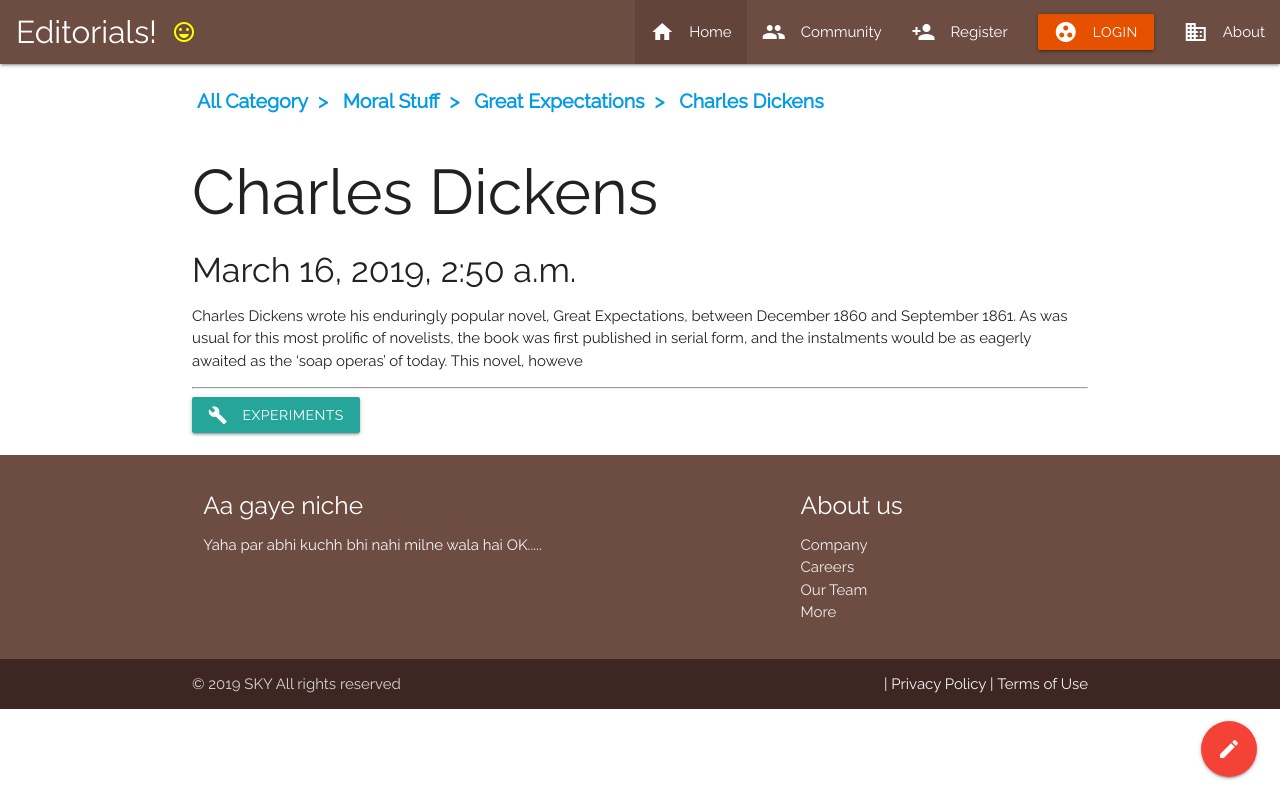
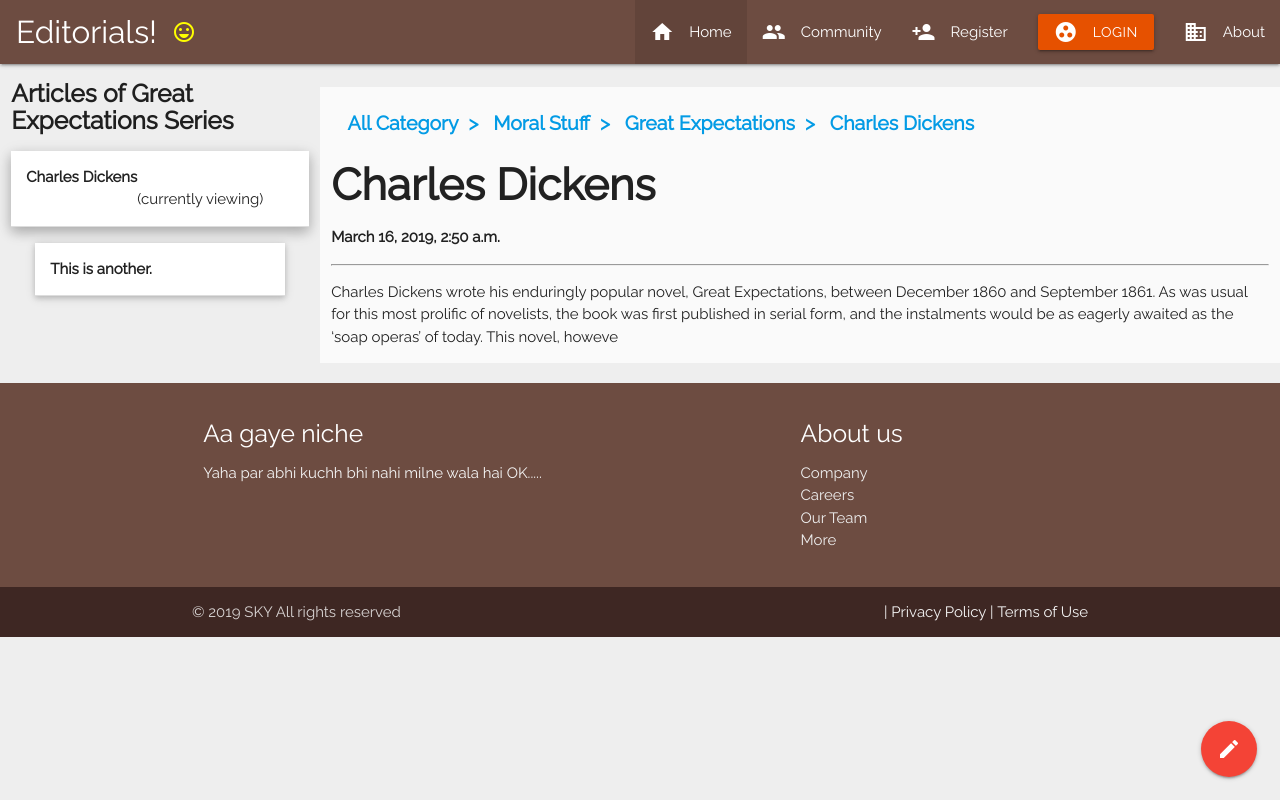
Before and after one commit to nsky80/editorial, a Django app: a page that uses mysite/main/templates/main/essay.html in a window 1280 px wide. Run offline with Django 3.2, Linux system fonts and the light colour scheme; data comes from the database, SQL or seed files in the repository; both versions use the stored data as it was after the commit; some libraries are stand-ins or nearby versions.

Commit message:
essay page modified with final look

```diff
--- a/mysite/main/templates/main/essay.html
+++ b/mysite/main/templates/main/essay.html
@@ -2,28 +2,56 @@
     {% block title %}{{essay.essay_title}}{% endblock %}
 
 {% block content %}
+
+    <!-- Page Layout here -->
+    <div class="row" >
+		<div class="col s12 m4 l3" >
+				<!-- Grey navigation panel -->
+			<ul class="collapsible popout">
+					<h5><b>Articles of {{essay.series_title}} Series</b></h5>
+					{% for ess in sidebar %}
+						{% if forloop.counter0 == this_essay_idx %}
+							<li class="active">
+								<div class="collapsible-header">
+									<b>{{ess.essay_title}}</b><br>(currently viewing)
+								</div>
+							</li>
+						{% else %}
+							<li>
+								<div class="collapsible-header"><b>{{ess.essay_title}}</b></div>
+								<div class="collapsible-body">
+									<p>
+										{{ess.essay_content | truncatewords_html:12|safe}}
+									</p>
+									<p>
+										<a href="/{{ess.essay_slug}}">
+											<button class="btn waves-effect waves-light right-align" style="background-color:blue; color:white">
+												<b>Continue Reading..</b>
+											</button>
+										</a>
+									</p>
+
+								</div>
+							</li>
+						{% endif %}
+					{% endfor %}
+			</ul>
+		</div>
 		<br>
-        <div class="container ">
-
-
-				<!-- <nav class="brown darken-1"> -->
-						<!-- <div class="nav-wrapper" > -->
+		<div class="col s12 m8 l9 hoverable" style="background-color: rgb(250, 250, 250)">
+			<!-- teal content -->
+			<br>
 			<div class="col s12" style="font-size: 130%">
 				<a href="javascript:history.go(-3);"   class=" tooltipped" data-position="bottom" data-tooltip="Go to Categories">&nbsp;<b>All Category&nbsp;&nbsp;></b></a>
 				<a href="javascript:history.go(-2);"   class=" tooltipped" data-position="bottom" data-tooltip="Go to {{category}} Category"><b>&nbsp;&nbsp;{{category}}&nbsp;&nbsp;></b></a>
 				<a href="javascript:history.go(-1);"  class=" tooltipped" data-position="bottom" data-tooltip="Go to {{essay.series_title}}"><b>&nbsp;&nbsp;{{essay.series_title}}&nbsp;&nbsp;></b></a>
 				<a href="javascript:history.go(0);"  class=" tooltipped" data-position="bottom" data-tooltip="Continue Reading"><b>&nbsp;&nbsp;{{essay.essay_title}}</b></a>
 			</div>
-						<!-- </div> -->
-				<!-- </nav> -->
-
-
-				<h1>{{essay.essay_title}}</h1>
-				<h4>{{essay.essay_published}}</h4>
+			<br>
+			<h3><b>{{essay.essay_title}}</b></h3>
+			<p><b>{{essay.essay_published}}</b></p>
+			<hr>
 			<p>{{essay.essay_content|safe}}</p>
-				<hr>
-
-            <a href="/experiment" class="waves-effect waves-yellow btn"><i class="material-icons left">build</i>
-                Experiments</a>
+		</div>
 	</div>
 {% endblock %}
--- a/mysite/main/templates/main/header.html
+++ b/mysite/main/templates/main/header.html
@@ -15,13 +15,12 @@
     <link href="{% static 'tinymce/css/prism.css' %}" rel="stylesheet">
 
 </head>
-<body>
+<body style="background-color: #eeeeee ;">
 	{% include 'main/includes/navbar.html' %}
 	{% include 'main/includes/fixed_action_button.html' %}
   {% include 'main/includes/messaging.html' %}
 	{% block content %}
 	{% endblock %}
-	<br>
   {% include 'main/includes/footer.html' %}
   <script type="text/javascript">M.AutoInit();</script>
 </body>
--- a/mysite/main/templates/main/home.html
+++ b/mysite/main/templates/main/home.html
@@ -2,7 +2,7 @@
 {% block title %}Home | Explore{% endblock %}
 {% block content %}
 
-<div class="container style="max-width:1500px; min-height:100%">
+<div class="container" style="max-width:1500px; min-height:100%; background-color: #e0e0e0">
     <br>
     <!-- <nav class="brown darken-1"> -->
             <!-- <div class="nav-wrapper" > -->
@@ -32,5 +32,6 @@
             </div>
         {% endfor %}
     </div>
+    <br>
 </div>
 {% endblock %}
--- a/mysite/main/views.py
+++ b/mysite/main/views.py
@@ -33,9 +33,17 @@ def single_slug(request, single_slug):
 		this_essay = Essay.objects.get(essay_slug=single_slug)
 		this_series = EssaySeries.objects.get(series_title=this_essay.series_title)
 		this_category = EssayCategory.objects.get(category_title=this_series.category_title)
+
+		essay_from_series = Essay.objects.filter(series_title__series_title=this_essay.series_title).order_by('essay_published')
+		this_essay_idx = list(essay_from_series).index(this_essay)
+
+
 		return render(request = request,
 						template_name='main/essay.html',
-						context = {"essay":this_essay, "category": this_category.category_title})
+						context = {"essay":this_essay, "category": this_category.category_title,
+								   "sidebar": essay_from_series,
+                               	   "this_essay_idx": this_essay_idx,
+								   })
 
 	# If slug doesn't exist anywhere then
 	messages.warning(request, "Kaha Chal Diye Guru!!????")
@@ -131,9 +139,12 @@ def community(request):
 
 
 def account(request):
-	return render(request=request,
+	if request.user.is_authenticated:
+		return render(request=request,
 				  template_name="main/account.html",
 				 )
+	else:
+		return redirect("main:login")
 
 # this is used for testing for new features
 def experiment(request):
```
Also changed, not shown: mysite/db.sqlite3, mysite/media/images/essay/computational_techniques.png (added). Lines whose indentation alone changed are shown as unchanged.
